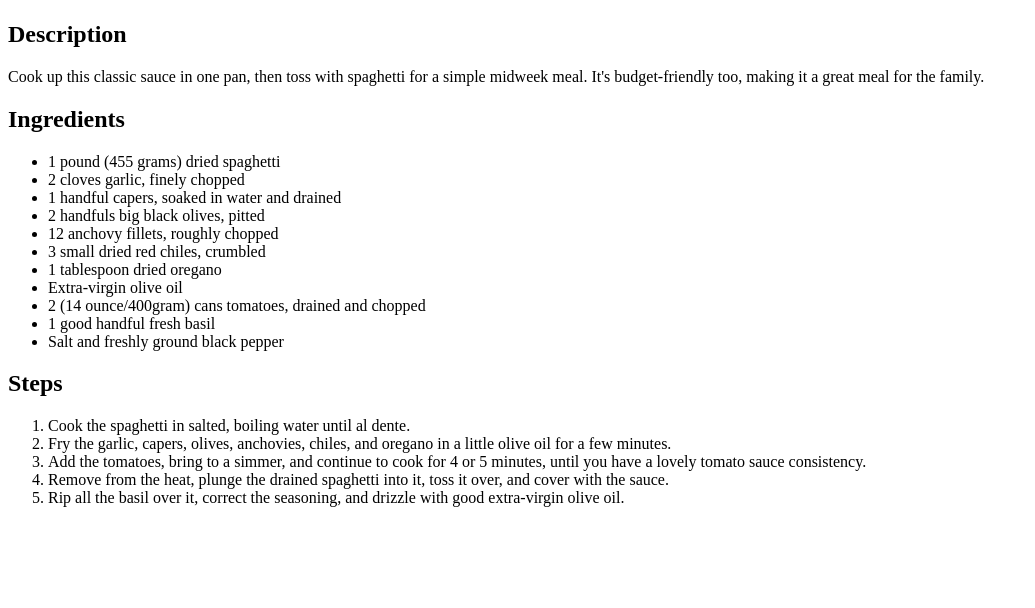
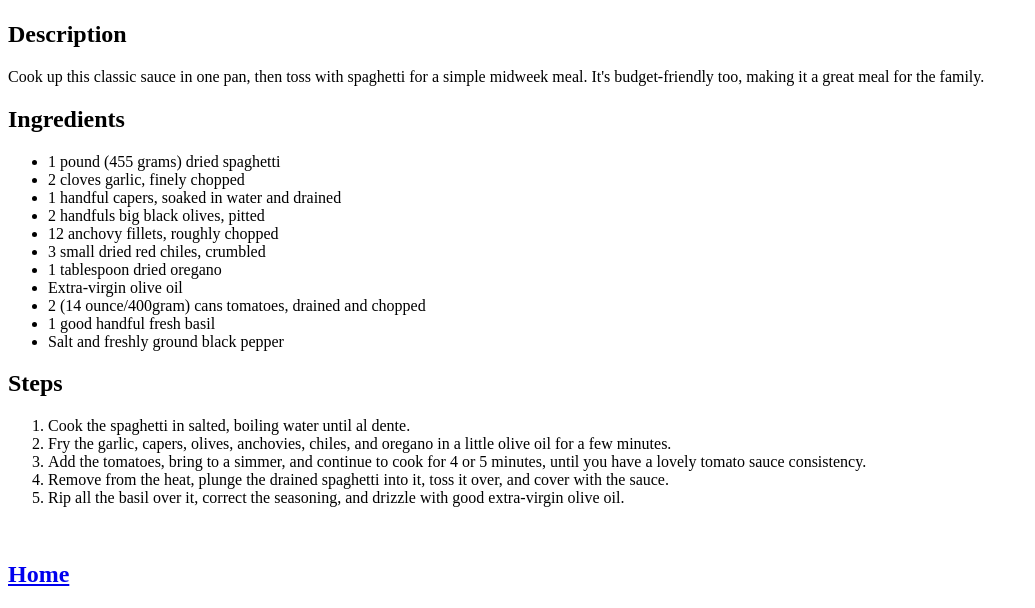
Before and after one commit to herbertoe/odin-recipes, a plain HTML site: page recipes/puttanesca.html in a window 1280 px wide. Shown: the part 383-991 px from the top of the page, without its empty margins (0-1035 px from the left). Before the commit the page ends 906 px from the top, so only its background shows below. Drawn offline with Linux system fonts and the light colour scheme.

Commit message:
Add home page link to all recipe pages.

```diff
--- a/recipes/puttanesca.html
+++ b/recipes/puttanesca.html
@@ -36,6 +36,10 @@
         <li>Remove from the heat, plunge the drained spaghetti into it, toss it over, and cover with the sauce.</li>
         <li>Rip all the basil over it, correct the seasoning, and drizzle with good extra-virgin olive oil.</li>
     </ol>
+    <br>
+    <a href="../index.html">
+        <h2>Home</h2>
+    </a>
 
 </body>
 </html>
```
Also changed, not shown: index.html (+0 -1 lines), recipes/sausageragu.html (+4 -1 lines), recipes/thaichickencashew.html (+4 -0 lines).
